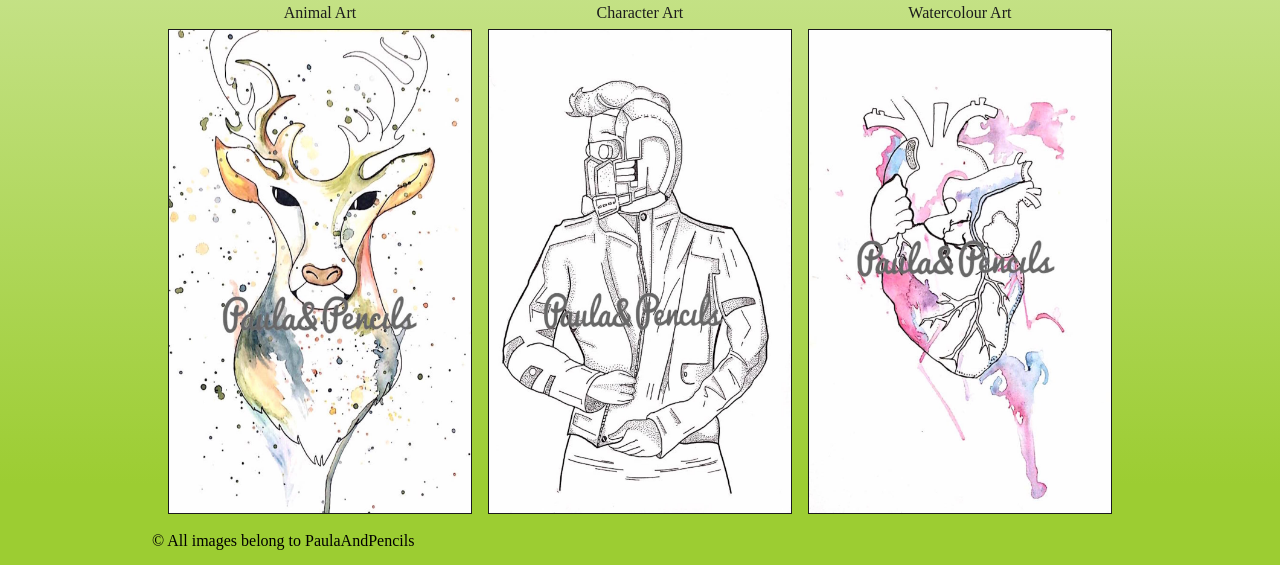
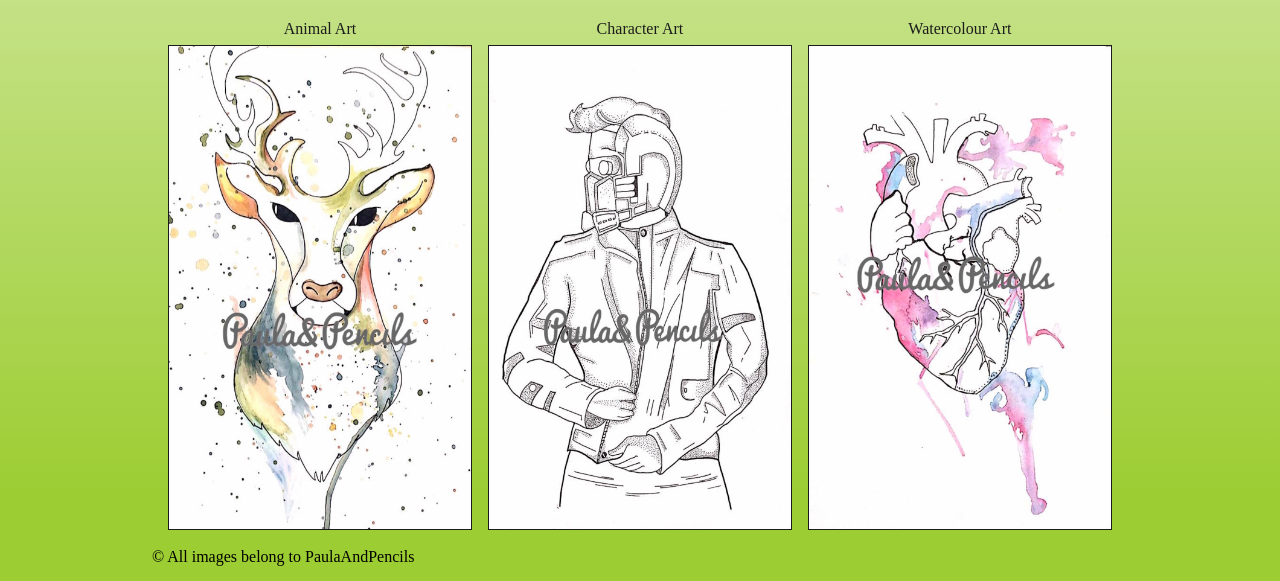
Before and after one commit to beckytrav/college-project, a plain HTML site: page index.html in a window 1280 px wide. Shown: the part 238-819 px from the top of the page. Drawn offline with Linux system fonts and the light colour scheme.

Commit message:
fixing padding

```diff
--- a/stylesheets/sass/_mainstyles.scss
+++ b/stylesheets/sass/_mainstyles.scss
@@ -133,7 +133,6 @@ body {
     padding-top: $size-16;
 
     @include mq($from:medium) {
-        padding-top: 0;
         width: 50%;
     }
 
```
Also changed, not shown: stylesheets/css/main.css, 1 other file.
